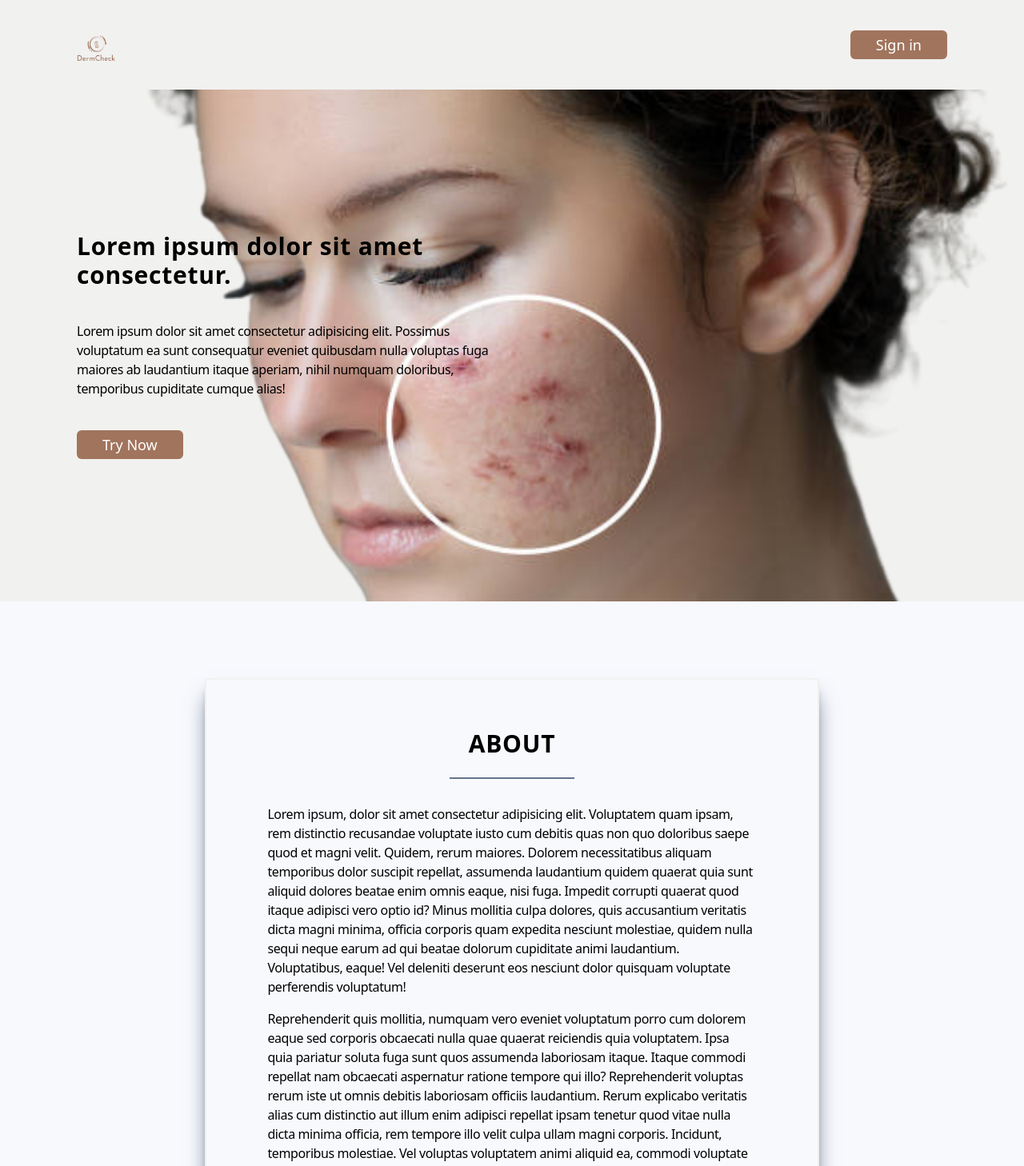
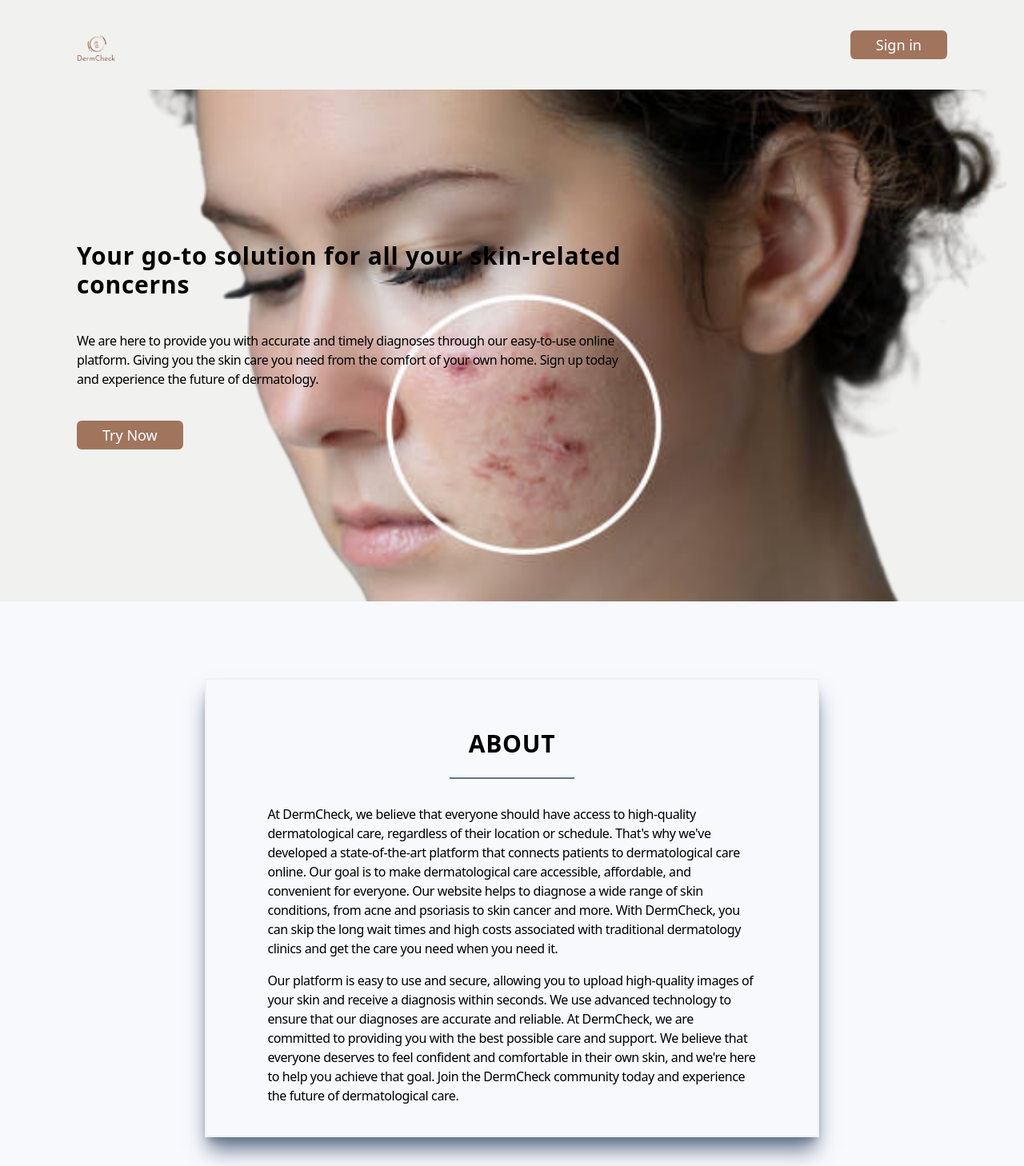
Before and after one commit to dLuxKid/2023, a React (Create React App) app: page / in a window 1280 px wide. Shown: the top 1458 px of the page at 80% size. Built offline with nearby package versions, Linux system fonts and the light colour scheme; a web font is replaced by a local one.

Commit message:
minor ui changes

```diff
--- a/src/Pages/Dashboard.jsx
+++ b/src/Pages/Dashboard.jsx
@@ -41,7 +41,7 @@ const Dashboard = () => {
               ) : (
                 <label
                   htmlFor="inputImg"
-                  className="text-center cursor-pointer"
+                  className="text-center cursor-pointer w-full h-full flex justify-center items-center"
                 >
                   Add Image
                   <input
--- a/src/Pages/Home.jsx
+++ b/src/Pages/Home.jsx
@@ -43,19 +43,16 @@ const Home = () => {
         </div>
       </nav>
       <section className="p-[5%] md:p-[7.5%] bg-fill h-[80vh] w-full bg-hero-pattern bg-center lg:bg-right bg-cover bg-no-repeat flex justify-start items-center">
-        <div className="flex flex-col gap-4 sm:gap-6 md:gap-10 w-[80%] md:w-[50%] xl:w-full">
+        <div className="flex flex-col gap-4 sm:gap-6 md:gap-10 w-[90%] md:w-[65%]">
           <TitleComponent>
-            Lorem ipsum dolor sit amet consectetur.
+            Your go-to solution for all your skin-related concerns
           </TitleComponent>
           <TextComponent>
-            Lorem ipsum dolor sit amet consectetur adipisicing elit. Possimus
-            voluptatum ea sunt consequatur eveniet quibusdam nulla voluptas fuga
-            maiores ab laudantium itaque aperiam, nihil numquam doloribus,
-            temporibus cupiditate cumque alias!
+            We are here to provide you with accurate and timely diagnoses through our easy-to-use online platform. Giving you the skin care you need from the comfort of your own home. Sign up today and experience the future of dermatology.
           </TextComponent>
           <div>
             <NavLink to="/signup">
-            <BtnComponent>
+              <BtnComponent>
                 Try Now
               </BtnComponent>
             </NavLink>
@@ -69,33 +66,13 @@ const Home = () => {
               ABOUT
             </TitleComponent>
             <TextComponent>
-              Lorem ipsum, dolor sit amet consectetur adipisicing elit.
-              Voluptatem quam ipsam, rem distinctio recusandae voluptate iusto
-              cum debitis quas non quo doloribus saepe quod et magni velit.
-              Quidem, rerum maiores. Dolorem necessitatibus aliquam temporibus
-              dolor suscipit repellat, assumenda laudantium quidem quaerat quia
-              sunt aliquid dolores beatae enim omnis eaque, nisi fuga. Impedit
-              corrupti quaerat quod itaque adipisci vero optio id? Minus
-              mollitia culpa dolores, quis accusantium veritatis dicta magni
-              minima, officia corporis quam expedita nesciunt molestiae, quidem
-              nulla sequi neque earum ad qui beatae dolorum cupiditate animi
-              laudantium. Voluptatibus, eaque! Vel deleniti deserunt eos
-              nesciunt dolor quisquam voluptate perferendis voluptatum!
+              At DermCheck, we believe that everyone should have access to high-quality dermatological care, regardless of their location or schedule. That's why we've developed a state-of-the-art platform that connects patients to dermatological care online. Our goal is to make dermatological care accessible, affordable, and convenient for everyone.
+              Our website helps to diagnose a wide range of skin conditions, from acne and psoriasis to skin cancer and more. With DermCheck, you can skip the long wait times and high costs associated with traditional dermatology clinics and get the care you need when you need it.
             </TextComponent>
             <TextComponent>
-              Reprehenderit quis mollitia, numquam vero eveniet voluptatum porro
-              cum dolorem eaque sed corporis obcaecati nulla quae quaerat
-              reiciendis quia voluptatem. Ipsa quia pariatur soluta fuga sunt
-              quos assumenda laboriosam itaque. Itaque commodi repellat nam
-              obcaecati aspernatur ratione tempore qui illo? Reprehenderit
-              voluptas rerum iste ut omnis debitis laboriosam officiis
-              laudantium. Rerum explicabo veritatis alias cum distinctio aut
-              illum enim adipisci repellat ipsam tenetur quod vitae nulla dicta
-              minima officia, rem tempore illo velit culpa ullam magni corporis.
-              Incidunt, temporibus molestiae. Vel voluptas voluptatem animi
-              aliquid ea, commodi voluptate illo quasi repellendus excepturi
-              iure, eius ducimus harum! Blanditiis alias odio reiciendis, sed
-              ducimus commodi nobis aut eveniet quia deserunt provident ratione.
+              Our platform is easy to use and secure, allowing you to upload high-quality images of your skin and receive a diagnosis within seconds. We use advanced technology to ensure that our diagnoses are accurate and reliable.
+              At DermCheck, we are committed to providing you with the best possible care and support. We believe that everyone deserves to feel confident and comfortable in their own skin, and we're here to help you achieve that goal.
+              Join the DermCheck community today and experience the future of dermatological care.
             </TextComponent>
           </div>
         </div>
--- a/src/components/Sidebar.jsx
+++ b/src/components/Sidebar.jsx
@@ -1,4 +1,4 @@
-import React, { useEffect, useState } from "react";
+import React, { useEffect, useState, memo } from "react";
 import logo from "../assets/Images/logo.png";
 import profilePic from "../assets/Images/olawale.jpg";
 import LogoContainer from "./LogoContainer";
@@ -111,4 +111,4 @@ const Sidebar = () => {
   );
 };
 
-export default Sidebar;
+export default memo(Sidebar);
```
